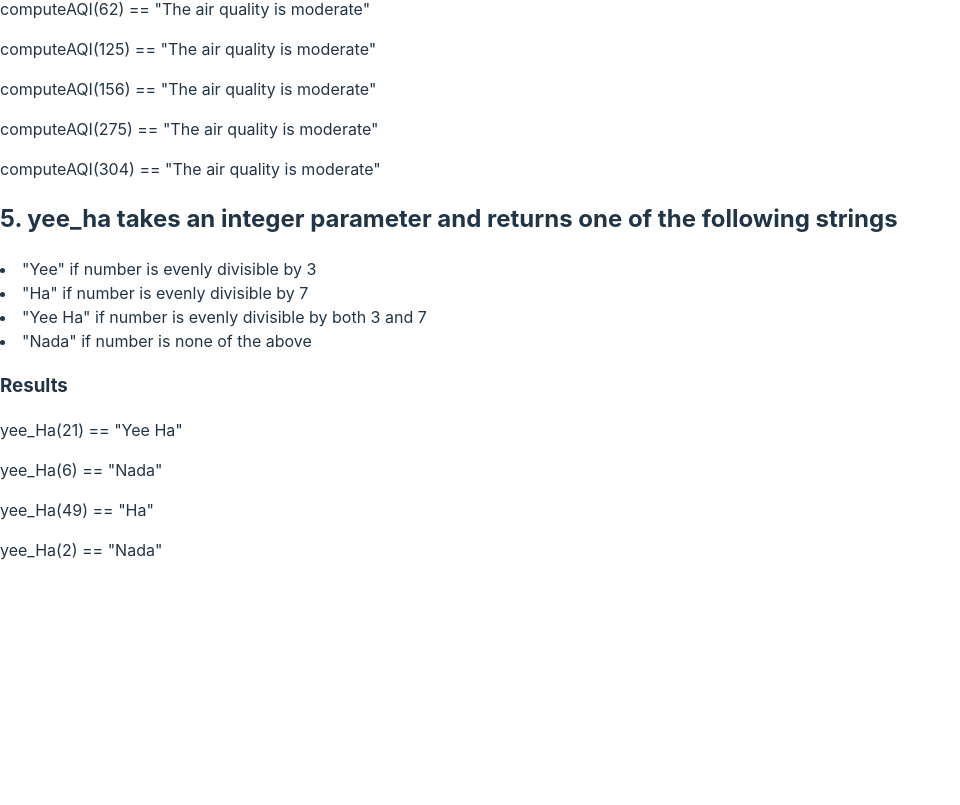
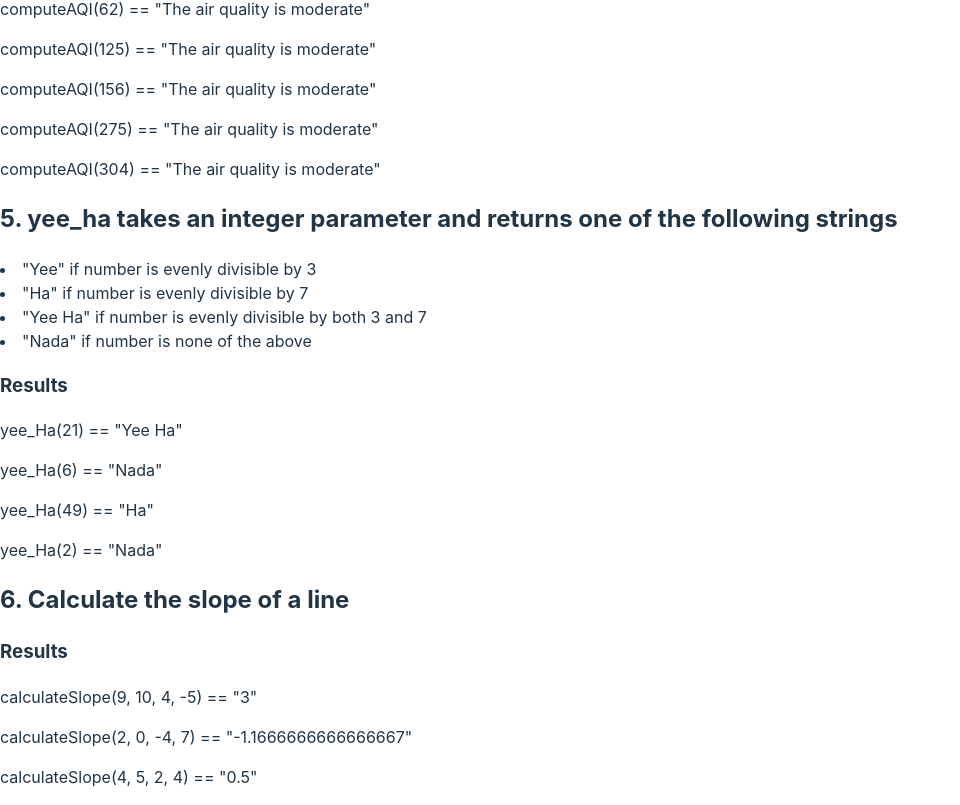
Before and after one commit to emilyychau/UX308-L07, a React (Vite) app: page / in a window 1280 px wide. Shown: the part 1194-1999 px from the top of the page, without its empty margins (0-960 px from the left). Before the commit the page ends 1772 px from the top, so only its background shows below. Built offline with nearby package versions, Linux system fonts and the light colour scheme.

Commit message:
populate q6

```diff
--- a/src/App.jsx
+++ b/src/App.jsx
@@ -1,4 +1,4 @@
-import {Question0, Question1, Question2, Question3, Question4, Question5} from './components.jsx';
+import {Question0, Question1, Question2, Question3, Question4, Question5, Question6} from './components.jsx';
 
 function App() {
   return (
@@ -9,6 +9,7 @@ function App() {
         <Question3 />
         <Question4 />
         <Question5 />
+        <Question6 />
     </>
   )
 }
--- a/src/components.jsx
+++ b/src/components.jsx
@@ -1,4 +1,4 @@
-import {hello, FtoC, SqftToAcres, TimeToMow, computeAQI, yee_Ha} from './functions.js';
+import {hello, FtoC, SqftToAcres, TimeToMow, computeAQI, yee_Ha, calculateSlope} from './functions.js';
 
 function Question0(){
     return <section>
@@ -71,4 +71,14 @@ function Question5(){
     </section>
 }
 
-export {Question0, Question1, Question2, Question3, Question4, Question5}
+function Question6(){
+    return <section>
+    <h2>6. Calculate the slope of a line</h2>
+    <h3>Results</h3>
+    <p>calculateSlope(9, 10, 4, -5) == "{calculateSlope(9, 10, 4, -5)}"</p>
+    <p>calculateSlope(2, 0, -4, 7) == "{calculateSlope(2, 0, -4, 7)}"</p>
+    <p>calculateSlope(4, 5, 2, 4) == "{calculateSlope(4, 5, 2, 4)}"</p>
+    </section>
+}
+
+export {Question0, Question1, Question2, Question3, Question4, Question5, Question6}
--- a/src/functions.js
+++ b/src/functions.js
@@ -63,4 +63,18 @@ function yee_Ha(int){
     return output;
   }
 
-export {hello, FtoC, SqftToAcres, TimeToMow, computeAQI, yee_Ha}
+  function calculateSlope(x1, y1, x2, y2){
+    let slope;
+    if (x1 === x2){
+      slope = "The slope of the line is undefined";
+    }
+    else if (y1 === y2){
+      slope = "The slope of the line is undefined";
+    }
+    else {
+      slope = (y2 - y1) / (x2 - x1);
+    }
+    return slope;
+  }
+
+export {hello, FtoC, SqftToAcres, TimeToMow, computeAQI, yee_Ha, calculateSlope}
```
